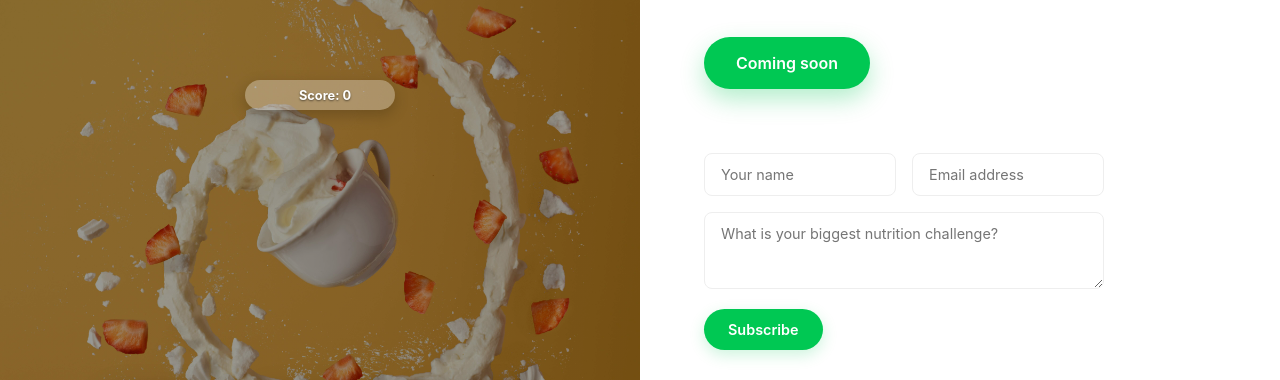
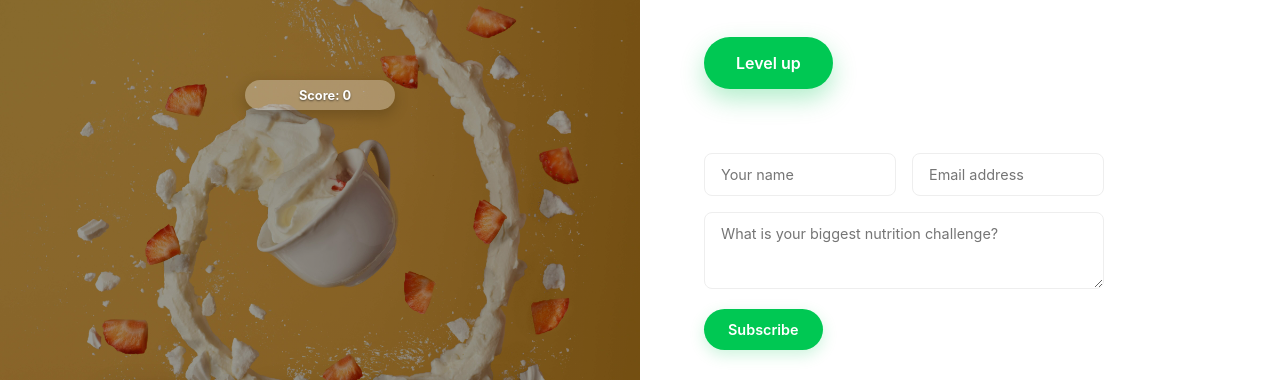
Before and after one commit to MEMOSTUDIOS/nutriwai, a plain HTML site: page index.html in a window 1280 px wide. Shown: the part 225-605 px from the top of the page. Drawn offline with Linux system fonts and the light colour scheme.

Commit message:
Update index.html

```diff
--- a/index.html
+++ b/index.html
@@ -4,7 +4,7 @@
     <meta charset="UTF-8">
     <meta name="viewport" content="width=device-width, initial-scale=1.0, maximum-scale=1.0, user-scalable=no">
     <meta name="theme-color" content="#00C853">
-    <meta name="apple-mobile-web-app-capable" content="yes">
+    <meta name="mobile-web-app-capable" content="yes">
     <meta name="apple-mobile-web-app-status-bar-style" content="black-translucent">
 <link rel="apple-touch-icon" sizes="180x180" href="/apple-touch-icon.png">
 <link rel="icon" type="image/png" sizes="32x32" href="/favicon-32x32.png">
@@ -886,7 +886,7 @@ position: absolute;
         <div class="content-column">
             <h1 class="headline">Eat Smarter with AI</h1>
             <p class="tagline">Your personal nutrition coach powered by artificial intelligence. Simple. Smart. Effective.</p>
-            <a href="#" class="cta-button">Coming soon</a>
+            <a href="#" class="cta-button">Level up</a>
 
             <form class="form-container">
                 <div class="input-row">
```
